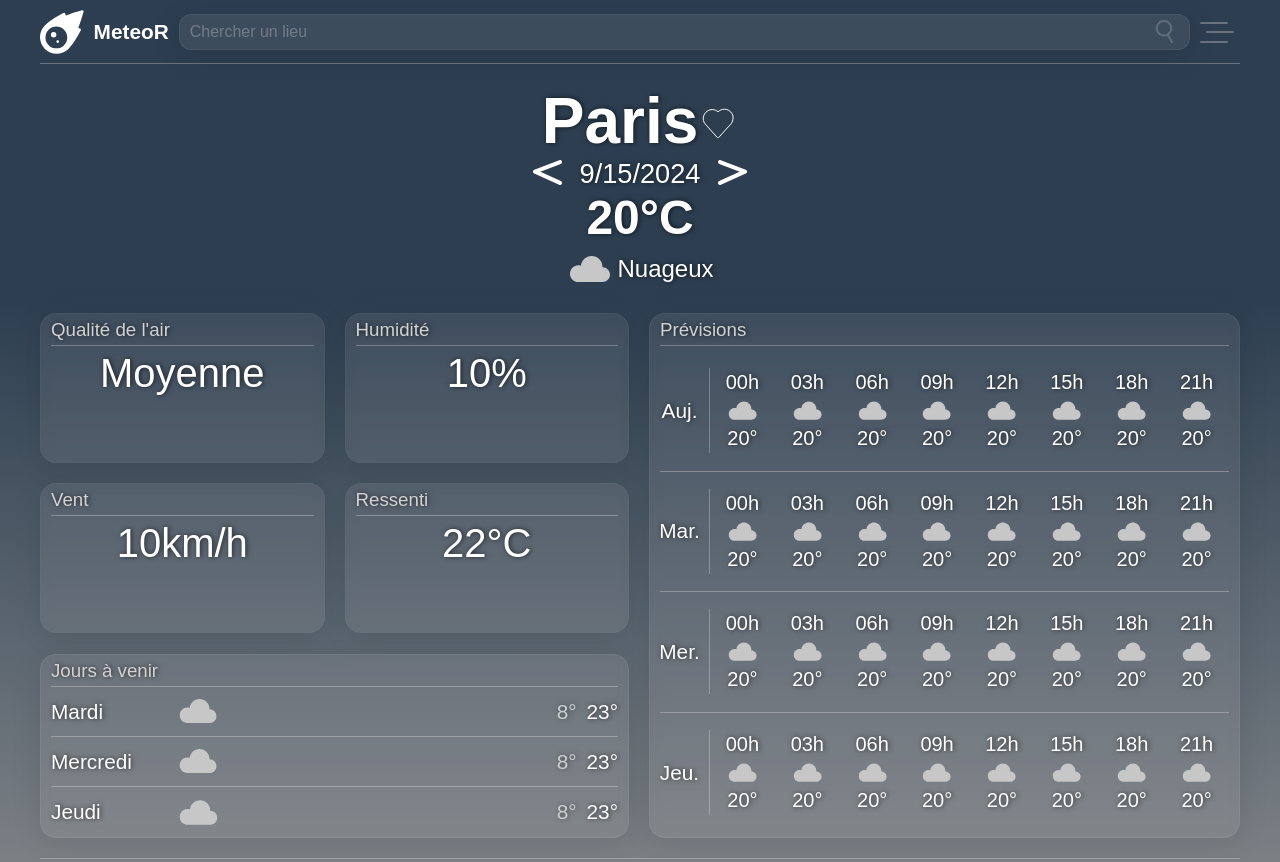
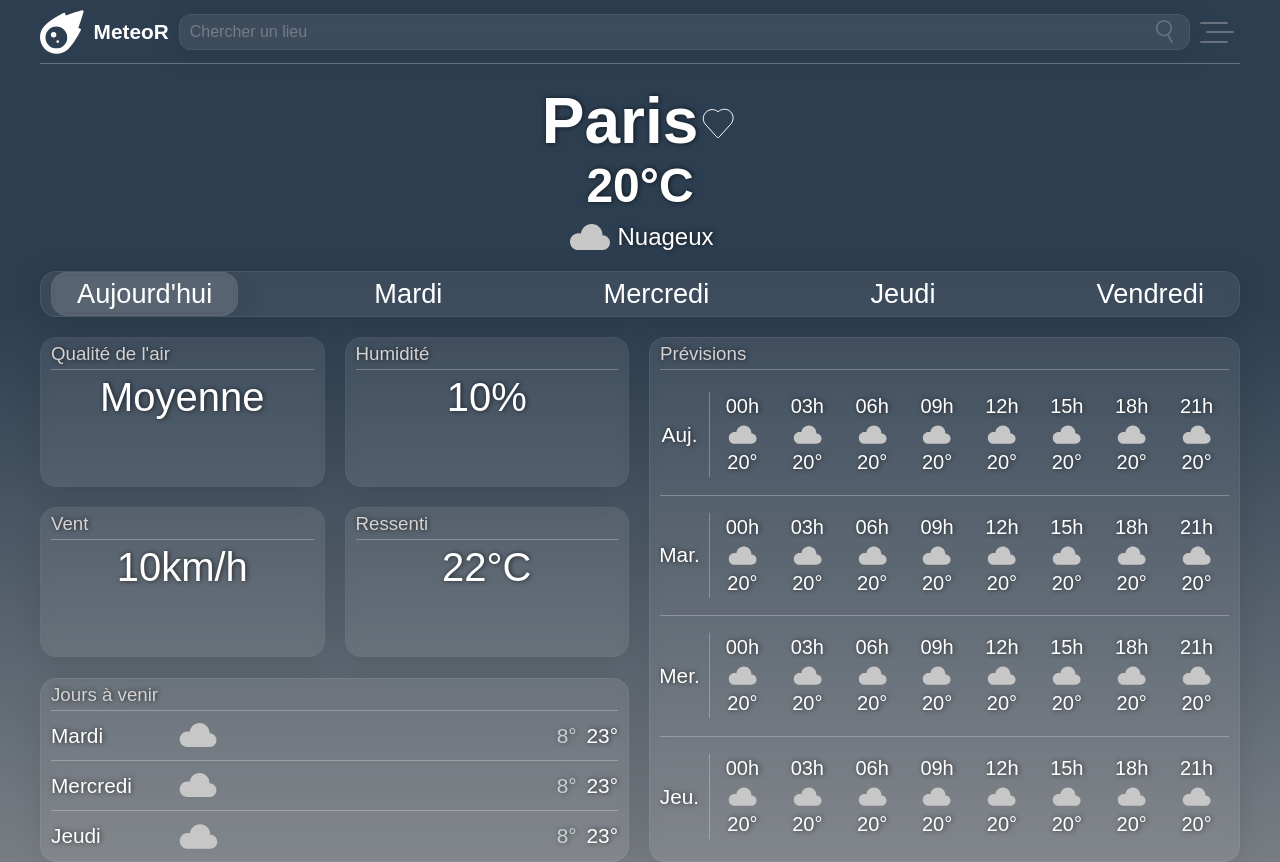
Before and after one commit to nRayen/MeteoR-App, a Next.js app: page / in a window 1280 px wide. Shown: the top 862 px of the page. Built offline with nearby package versions, Linux system fonts and the light colour scheme; a web font is replaced by a local one.

Commit message:
(main) : added a date selector

```diff
--- a/src/app/globals.css
+++ b/src/app/globals.css
@@ -213,28 +213,39 @@ main {
         }
 
         .date {
-            display: flex;
-            justify-content: space-between;
-            align-items: center;
-            width: 250px;
+            padding: 0 20px;
+            width: 100%;
+            margin-top: 10px;
 
-            .dateselector {
-                display: block;
-                background: none;
-                border: none;
-                min-width: 1rem;
-                cursor: pointer;
 
-                svg {
-                    fill: white;
-                    height: 100%;
-                    width: 45%;
+            .day-selector {
+                display: flex;
+                padding: 0 10px;
+                width: 100%;
+                justify-content: space-between;
+                /* gap: 15px; */
+                overflow-x: scroll;
+                &::-webkit-scrollbar {
+                    display: none;
                 }
-            }
 
-            p {
-                font-size: 1.7rem;
-                font-weight: 300;
+                button {
+                    cursor: pointer;
+                    font-size: 1.7rem;
+                    font-weight: 300;
+                    background: none;
+                    border: none;
+                    color: white;
+                    padding: 5px 25px;
+
+                    &.active {
+                        background: rgba(255, 240, 240, 0.08);
+                        border-radius: 16px;
+                        box-shadow: 0 4px 30px rgba(0, 0, 0, 0.1);
+                        backdrop-filter: blur(5px);
+                        border: 1px solid rgba(255, 240, 240, 0.058);
+                    }
+                }
             }
         }
 
@@ -484,7 +495,7 @@ footer {
     }
 }
 
-@media screen and (width > 1200px) {
+@media screen and (width > 1240px) {
     header {
         padding: 10px 0;
     }
@@ -494,6 +505,12 @@ footer {
         gap: 20px;
         margin: 0 auto;
         justify-content: space-between;
+
+        .current {
+            .date {
+                padding: 0;
+            }
+        }
 
         .informations {
             display: flex;
--- a/src/components/CurrentWeather.jsx
+++ b/src/components/CurrentWeather.jsx
@@ -3,6 +3,7 @@ import FlecheDroiteSVG from "./svg/FlecheDroiteSVG";
 import FlecheGaucheSVG from "./svg/FlecheGaucheSVG";
 import NuageuxSVG from "./svg/NuageuxSVG";
 import FavoriteSVG from "./svg/FavoriteSVG";
+import DateSelector from "./DateSelector";
 
 const CurrentWeather = ({selectedDate, onNextDay, onPreviousDay}) => {
 	const [city, setCity] = useState("Paris")
@@ -15,21 +16,13 @@ const CurrentWeather = ({selectedDate, onNextDay, onPreviousDay}) => {
 		<section className="current">
 			<h2 className="currentCity">{city}<FavoriteSVG /></h2>
 
-			<div className="date">
-				<button className="dateselector dateLeft" aria-label="date-selector-left" onClick={onPreviousDay}>
-					<FlecheGaucheSVG />
-				</button>
-				<p>{new Date(selectedDate).toLocaleDateString()}</p>
-				<button className="dateselector dateRight" aria-label="date-selector-left" onClick={onNextDay}>
-					<FlecheDroiteSVG />
-				</button>
-			</div>
-
 			<p className="temperature">{temperature}°C</p>
 			<div className="sky">
 				<NuageuxSVG alt="nuage" className="sky-icon" />
 				<p className="sky-label">{weather}</p>
 			</div>
+
+			<DateSelector selectedDate = {selectedDate} onPreviousDay={onPreviousDay} onNextDay={onNextDay}/>
 		</section>
 	);
 };
--- /dev/null
+++ b/src/components/DateSelector.jsx
@@ -0,0 +1,35 @@
+import { useState } from "react";
+import FlecheDroiteSVG from "./svg/FlecheDroiteSVG"
+import FlecheGaucheSVG from "./svg/FlecheGaucheSVG"
+
+const daysOfWeek = [
+    "Aujourd'hui", "Mardi", "Mercredi", "Jeudi", "Vendredi"
+];
+
+
+const DateSelector = () => {
+
+    const [activeIndex, setActiveIndex] = useState(0);
+
+    const handleClick = (index) => {
+      setActiveIndex(index);
+    };
+
+    return (
+    <div className="date">
+      <div className="day-selector glass">
+            {daysOfWeek.map((day, index) => (
+              <button
+                key={index}
+                className={activeIndex === index ? 'active' : ''}
+                onClick={() => handleClick(index)}
+              >
+                {day}
+              </button>
+            ))}
+      </div>
+    </div>
+    )
+}
+
+export default DateSelector
--- a/src/components/HourlyPreview.jsx
+++ b/src/components/HourlyPreview.jsx
@@ -1,6 +1,5 @@
 import HourlyPreviewDesktop from "./HourlyPreviewDesktop";
 import HourlyPreviewMobile from "./HourlyPreviewMobile";
-import NuageuxSVG from "./svg/NuageuxSVG";
 
 const HourlyPreview = () => {
 	return (
```
